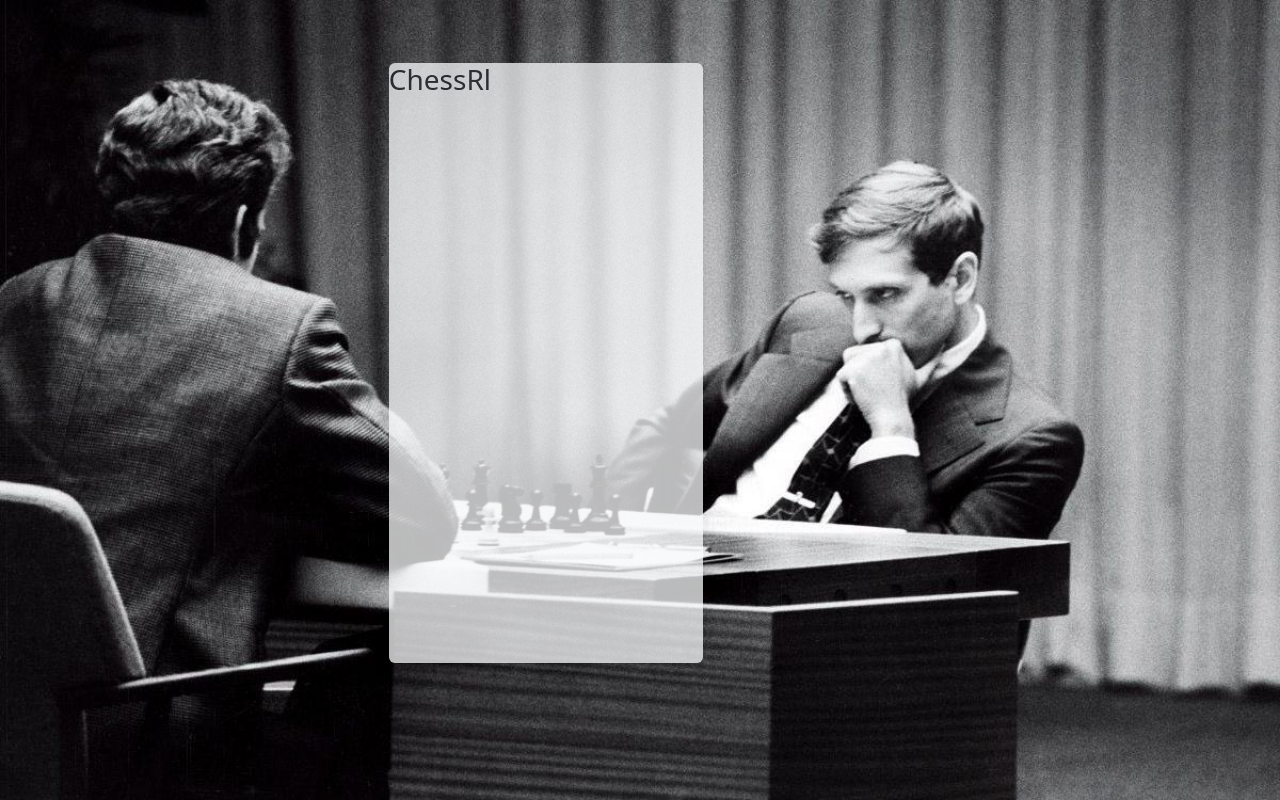
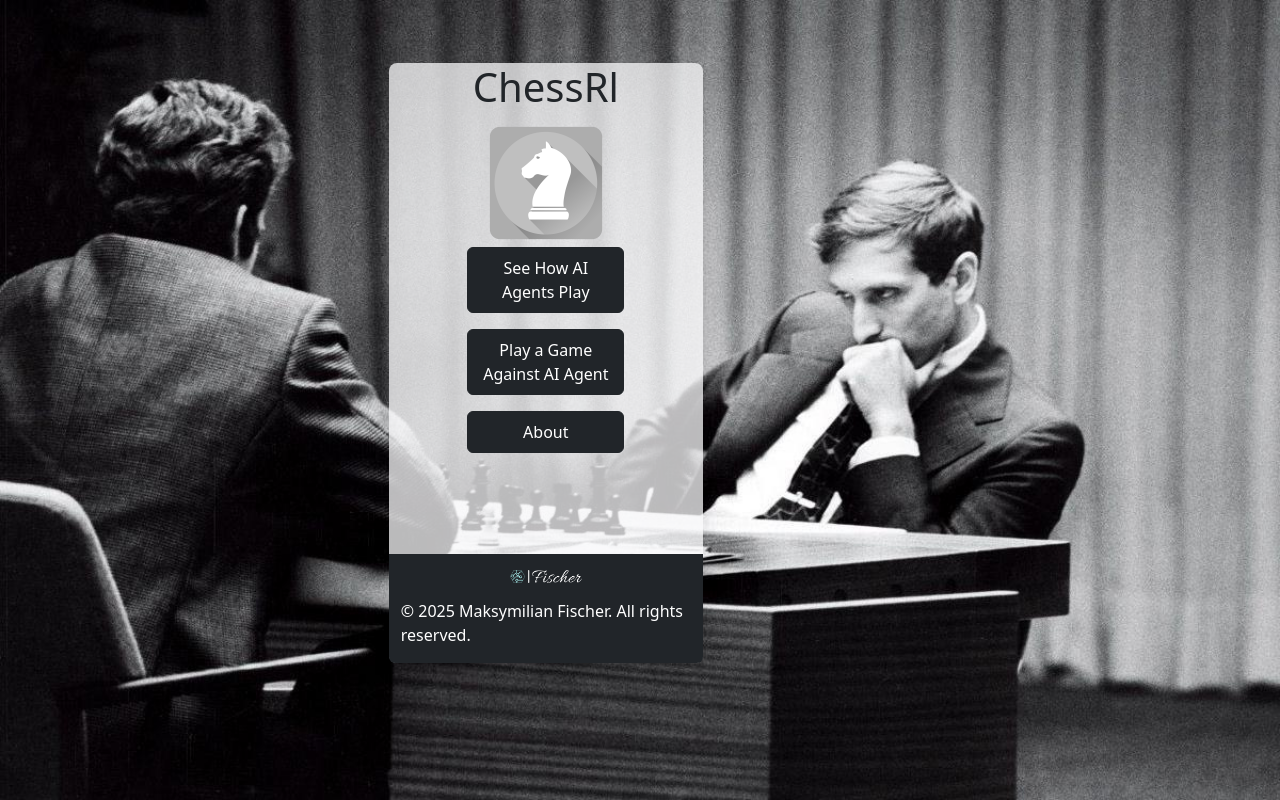
Before and after one commit to f1scher7/chess-rl, a React (Create React App) app in the folder frontend/chess-rl-frontend/: page / in a window 1280 px wide. Built offline with nearby package versions, Linux system fonts and the light colour scheme.

Commit message:
feat: added full home page

```diff
--- a/frontend/chess-rl-frontend/src/pages/home/Home.tsx
+++ b/frontend/chess-rl-frontend/src/pages/home/Home.tsx
@@ -1,22 +1,33 @@
 import React from "react"
 import "./Home.css"
+import Footer from "../../components/Footer";
 
 const Home: React.FC = () => {
     return (
         <div className="container-fluid home-bg w-100">
             <div className="row h-75">
                 <div className="col">
-                    <div className="w-25 h-100 ml-30p mt-5p bg-light rounded shadow opacity-75">
-                        <div className="col d-flex">
-                            <h3>ChessRl</h3>
-
+                    <div className="col d-flex flex-column bg-light rounded-3 shadow bg-opacity-75 w-25 h-100 ml-30p mt-5p">
+                        <div className="pt-15p text-center">
+                            <h1>ChessRl</h1>
+                            <img className="mx-auto d-block" src="/assets/chess-rl-logos/chess-rl-logo128.png" alt="ChessRl" />
+                        </div>
+                        <div className="col d-flex flex-column align-items-center pt-20p gap-3">
+                            <button className="btn btn-dark w-50 py-2">See How AI Agents Play</button>
+                            <button className="btn btn-dark w-50 py-2">Play a Game Against AI Agent</button>
+                            <a className="w-50" href="https://github.com/f1scher7/chess-rl" target="_blank" rel="noreferrer">
+                                <button className="btn btn-dark w-100 py-2">About</button>
+                            </a>
+                        </div>
+                        <div className="mt-auto">
+                            <Footer />
                         </div>
                     </div>
                 </div>
             </div>
         </div>
     );
-}
+};
 
 
 export default Home;
```
